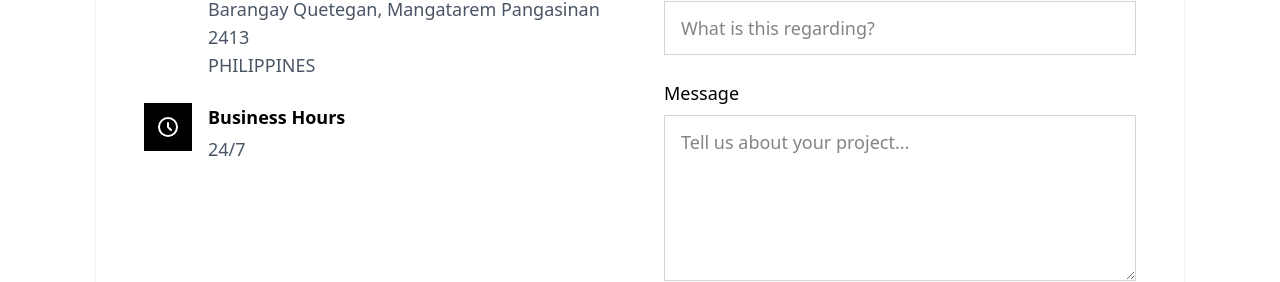
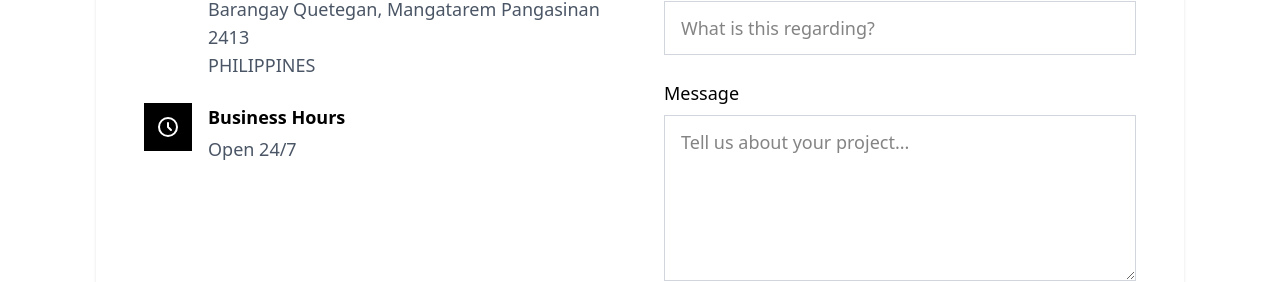
Before and after one commit to MUKTADIR-ALAM/kaidensolutions, a Next.js app: page / in a window 1280 px wide. Shown: the part 2966-3248 px from the top of the page. Built offline with nearby package versions, Linux system fonts and the light colour scheme.

Commit message:
change time

```diff
--- a/src/app/components/ContactUs.tsx
+++ b/src/app/components/ContactUs.tsx
@@ -171,7 +171,7 @@ export default function ContactSection() {
                       Business Hours
                     </h4>
                     <p className="text-lg text-gray-600">
-                      24/7
+                      Open 24/7
                     </p>
                   </div>
                 </div>
```
